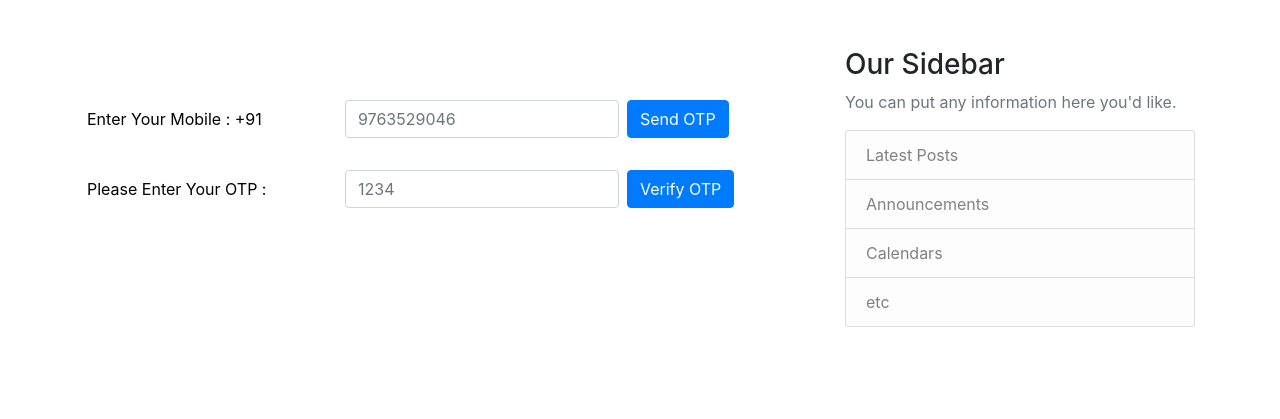
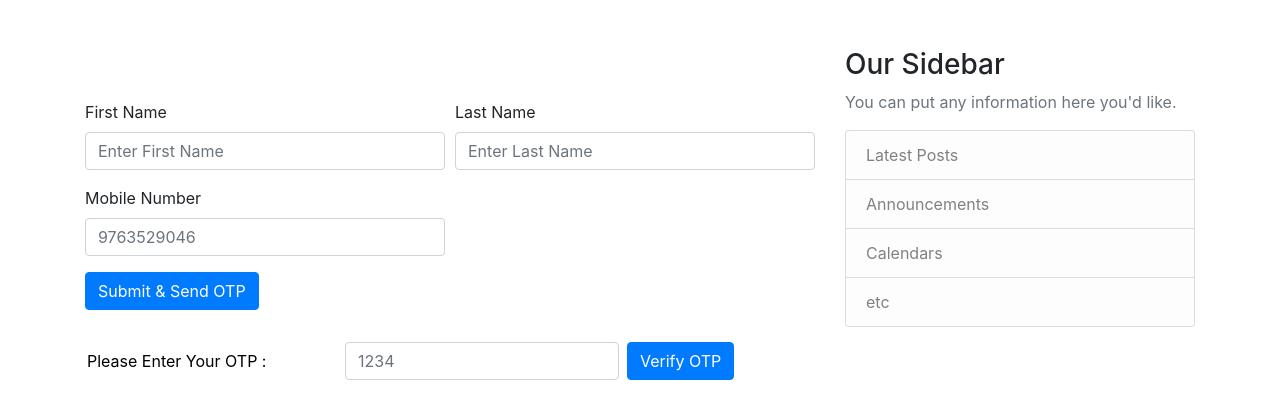
Before and after one commit to vikassrivastava18/COVID-19, a Django app: page / in a window 1280 px wide. Shown: the part 56-475 px from the top of the page. Run offline with Django 3.2, Linux system fonts and the light colour scheme; some libraries are stand-ins or nearby versions.

Commit message:
modified views.py file

```diff
--- a/medicovid/covidyoddha/otp.py
+++ b/medicovid/covidyoddha/otp.py
@@ -3,21 +3,6 @@ import twilio
 from twilio.rest import Client
 import random # generate random number
 otp = random.randint(1000,9999)
-#print("Your OTP is - ",otp)
-# Your Account Sid and Auth Token from twilio.com/console
-# DANGER! This is insecure. See http://twil.io/secure
-# account_sid = 'AC2ada64bbf0631ec1ec778efcb405c1b3'
-# auth_token = '804b432d43528cbacda1af5ec166b7f5'
-# client = Client(account_sid, auth_token)
-#
-# message = client.messages.create(
-#          body='Hello Mr. Datta Your Secure Device OTP is - ' + str(otp) + 'now your mobile is hacked!\n Byby...',
-#          from_='+14158775175',
-#          to='+919763529046'
-#      )
-#
-# print(message.sid)
-
 
 account_sid = ''
 auth_token = ''
@@ -27,7 +12,7 @@ def send_otp(account_sid, auth_token, body, from_, to_):
     message = client.messages.create(
         #body='Hello Mr. Datta Your Secure Device OTP is - ' + str(otp) + 'now your mobile is hacked!\n Byby...',
         body = body,
-        from_='+14158775175',
+        from_='+#',
         to=to_
     )
 
@@ -41,41 +26,3 @@ def send_otp(account_sid, auth_token, body, from_, to_):
 #         OTP += digits[math.floor(random.random()*10)]
 #
 #     return OTP
-
-
-
-
-
-
-
-
-# # Download the helper library from https://www.twilio.com/docs/python/install
-# from twilio.rest import Client
-#
-#
-# # Your Account Sid and Auth Token from twilio.com/console
-# # DANGER! This is insecure. See http://twil.io/secure
-# account_sid = 'AC2ada64bbf0631ec1ec778efcb405c1b3'
-# auth_token = '804b432d43528cbacda1af5ec166b7f5'
-# client = Client(account_sid, auth_token)
-#
-# service = client.verify.services.create(
-#                                      friendly_name='My First Verify Service'
-#                                  )
-#
-# print(service.sid)
-#
-#
-# # Download the helper library from https://www.twilio.com/docs/python/install
-# from twilio.rest import Client
-#
-#
-# # Your Account Sid and Auth Token from twilio.com/console
-# # DANGER! This is insecure. See http://twil.io/secure
-# account_sid = 'AC2ada64bbf0631ec1ec778efcb405c1b3'
-# auth_token = '804b432d43528cbacda1af5ec166b7f5'
-# client = Client(account_sid, auth_token)
-#
-# verification_check = client.verify.services('VA58f31fc08ffd785d17a95b8b1e73f6a2').verification_checks.create(to='+14158775175', code='123456')
-#
-# print(verification_check.status)
--- a/medicovid/covidyoddha/templates/covidyoddha/home.html
+++ b/medicovid/covidyoddha/templates/covidyoddha/home.html
@@ -1,22 +1,31 @@
 {% extends "covidyoddha/base.html" %}
 {% block content %}
-    <form class="form-inline" style="margin-top:100px" action="{% url 'covidyoddha-home' %}" method="POST">
+    <form class="form" style="margin-top:100px" action="{% url 'covidyoddha-home' %}" method="POST">
         {% csrf_token %}
-      <div class="form-group mb-2">
-        <label for="staticEmail2" class="sr-only">Send OTP</label>
-        <input type="text" readonly class="form-control-plaintext" id="staticEmail2" value="Enter Your Mobile : +91">
+       <div class="form-row">
+        <div class="form-group col-md-6">
+          <label for="firstname">First Name</label>
+          <input type="text" class="form-control" name="firstname" id="firstname" placeholder="Enter First Name" required>
+        </div>
+       <div class="form-group col-md-6">
+          <label for="lastname">Last Name</label>
+          <input type="text" class="form-control" name="lastname" id="lastname" placeholder="Enter Last Name" >
+        </div>
+
       </div>
-      <div class="form-group mx-sm-2 mb-2">
-        <label for="inputMobile" class="sr-only">Mobile Number</label>
-        <input type="tel" pattern="^\d{10}$" class="form-control" name = "inputMobile" id="inputMobile" placeholder="9763529046" required>
-      </div>
-      <button type="submit" class="btn btn-primary mb-2">Send OTP</button>
+        <div class="form-row">
+            <div class="form-group col-md-6">
+              <label for="inputMobile">Mobile Number</label>
+              <input type="tel" pattern="^\d{10}$" class="form-control" name = "inputMobile" id="inputMobile" placeholder="9763529046" required>
+            </div>
+        </div>
+      <button type="submit" class="btn btn-primary mb-2">Submit & Send OTP</button>
     </form>
     <br />
     <form class="form-inline" action="{% url 'covidyoddha-report' %}" method="POST">
         {% csrf_token %}
       <div class="form-group mb-2">
-        <label for="staticEmail2" class="sr-only">OTP</label>
+        <label for="otp" class="sr-only">OTP</label>
         <input type="text" readonly class="form-control-plaintext" id="otp" value="Please Enter Your OTP :">
       </div>
       <div class="form-group mx-sm-2 mb-2">
--- a/medicovid/covidyoddha/utils.py
+++ b/medicovid/covidyoddha/utils.py
@@ -1,10 +1,9 @@
-
 from io import BytesIO, StringIO
 
 from django.core.files import File
 from django.http import HttpResponse
 from django.template.loader import get_template
-from PyPDF2 import PdfFileWriter, PdfFileReader
+
 from xhtml2pdf import pisa
 
 def render_to_pdf(template_src, context_dict={}):
--- a/medicovid/covidyoddha/views.py
+++ b/medicovid/covidyoddha/views.py
@@ -7,33 +7,17 @@ from django.contrib.auth import settings
 from django.http import HttpResponse
 from .utils import render_to_pdf
 from datetime import datetime
+from django.db.models import Q
 from io import BytesIO
-from .forms import mobileOTPForm
-
-# yoddha = [
-#
-#     {
-#         'name': 'Vikas',
-#         'title': 'Covid Yoddha 1',
-#         'content': 'Some little help from our side to Medical team',
-#         'date':'Octobar 23, 2020'
-#     },
-#     {
-#         'name': 'Datta',
-#         'title': 'Covid Yoddha 2',
-#         'content': 'My little contribute to Medical team',
-#         'date':'Octobar 24, 2020'
-#     }
-# ]
-
-
 
 def home(request):
-    #patient = Patient.objects.all()
     if request.method == 'POST':
+        request_firstname = request.POST['firstname']
+        request_lastname = request.POST['lastname']
+        request_patient_name = request_firstname + ' '+ request_lastname
         request_mobile = request.POST['inputMobile']
-        patient = Patient.objects.filter(patient_mobile=str(request_mobile)).first()
-
+        patient = Patient.objects.filter(patient_mobile=str(request_mobile)) and Patient.objects.filter(Q(patient_name__icontains=request_patient_name)).first()
+        print(patient)
         if patient == None:
             messages.error(request, f'OPPS!, That mobile number is not registered.')
             return render(request, 'covidyoddha/home.html')
@@ -54,7 +38,7 @@ def home(request):
             Thank you For Using Covid-Yoddha Website !
             Hello Mr. { patient_name } Your Secure Device OTP is - {otp}
             '''
-            sent_otp = send_otp('AC2ada64bbf0631ec1ec778efcb405c1b3', '804b432d43528cbacda1af5ec166b7f5', msg_body,'+14158775175','+91'+request_mobile)
+            sent_otp = send_otp('#', '#', msg_body,'+#','+91'+request_mobile)
             request.session["sent_otp"] = str(sent_otp)
 
             messages.success(request, f'Your OTP Send Successfully !!!')
--- a/medicovid/medicovid/settings.py
+++ b/medicovid/medicovid/settings.py
@@ -164,7 +164,7 @@ DATABASE_ROUTERS = (
     'django_tenants.routers.TenantSyncRouter',
 )
 
-SITE_ID = 1
+SITE_ID = 2
 
 account_sid = 'AC2ada64bbf0631ec1ec778efcb405c1b3'
 auth_token = '804b432d43528cbacda1af5ec166b7f5'
```
